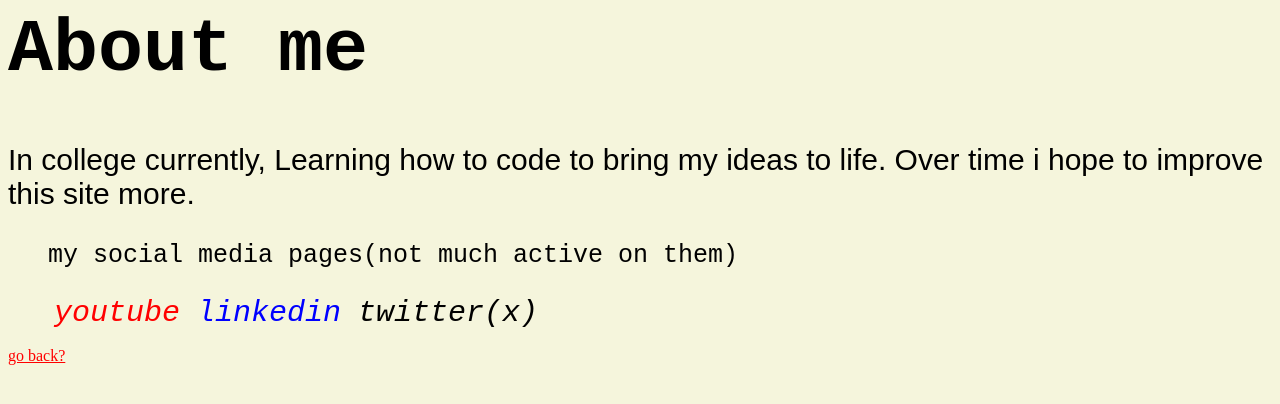
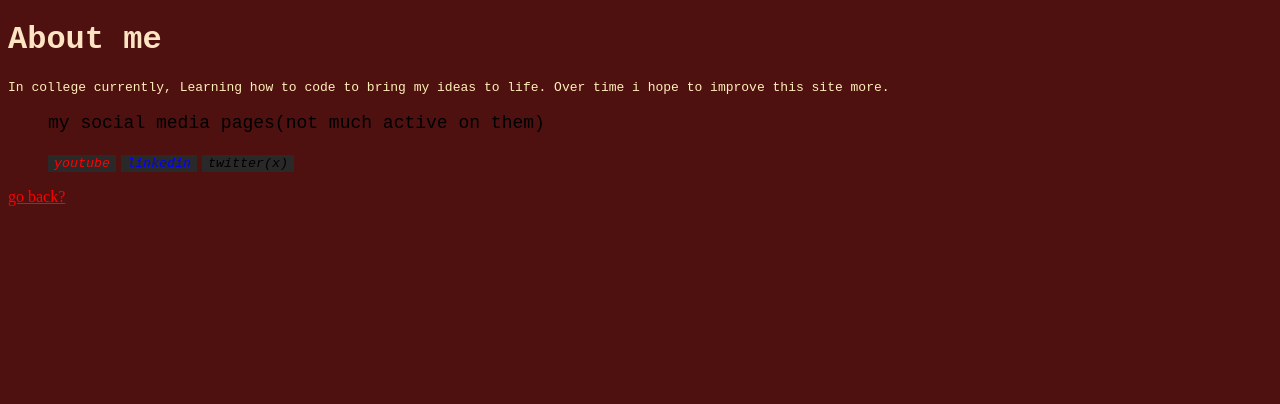
Before and after one commit to gentlsnek/gentlsnek.github.io, a plain HTML site: page page2.html in a window 1280 px wide. Drawn offline with Linux system fonts and the light colour scheme.

Commit message:
added new shit
some design changes

```diff
--- a/page2.html
+++ b/page2.html
@@ -1,3 +1,5 @@
+<!DOCTYPE html>
+
 <html>
     <head>
         <title>DevSnake-About Me</title>
@@ -6,7 +8,7 @@
     </head>
     <body>
 
-        <h1>About me</h1>
+        <h1 class="title">About me</h1>
         <p class="aboutme">In college currently, Learning how to code to bring my ideas to life.
             Over time i hope to improve this site more.
         </p>
@@ -22,5 +24,6 @@
             </nav>
         </header>
         <a class="back" href="index.html"><p>go back?</p></button></a>
+
     </body>
 </html>
--- a/style.css
+++ b/style.css
@@ -1,11 +1,23 @@
 *{
 font-family: Arial, Helvetica, sans-serif;
-background-color: beige;
+background-color: rgb(36, 36, 36);
 }
+
 h1{
-    color: green;
- }
+    color: rgb(122, 122, 122);
+    font-family: monospace;
+    font-size: 10rem;
+    align-self: center;
+    text-align: center;
+}
+
 button{
-    background-color: antiquewhite;
+    background-color: rgb(255, 255, 255);
+    border-radius: 50%;
+    text-align: center;
 
 }
+p{
+    color: white;
+    text-align: center;
+}
--- a/style2.css
+++ b/style2.css
@@ -1,5 +1,5 @@
 *{
-    background-color: beige;
+    background-color: rgb(79, 16, 16);
 }
 div{
     font-size: large;
@@ -10,15 +10,16 @@ div{
     color: red;
 }
 
-h1{
+.title{
     font-family: 'Courier New', Courier, monospace;
     font-size: 75;
+    color: bisque;
 }
 .button1{
     font-style: italic;
     font-family: 'Courier New', Courier, monospace;
     font-size: 30;
-    background-color: beige;
+    background-color: rgb(41, 41, 41);
     color: red;
 }
 
@@ -26,22 +27,24 @@ h1{
     font-style: italic;
     font-family:'Courier New', Courier, monospace;
     font-size: 30;
-    background-color: beige;
+    background-color: rgb(41, 41, 41);
     color:blue
 }
 .button3{
     font-style: italic;
     font-family:'Courier New', Courier, monospace;
     font-size: 30;
-    background-color: beige;
+    background-color: rgb(41, 41, 41);
     color:black;
 }
 button{
     border: 0;
 }
 .aboutme{
-    font-family: Arial, Helvetica, sans-serif;
+    font-weight: 300;
+    font-family: monospace;
     font-size: 30;
+    color:rgb(255, 239, 187)
 }
 .links{
     font-family: 'Courier New', Courier, monospace;
```
Also changed, not shown: index.html (+14 -3 lines), script.js (added, +26 -0 lines).
